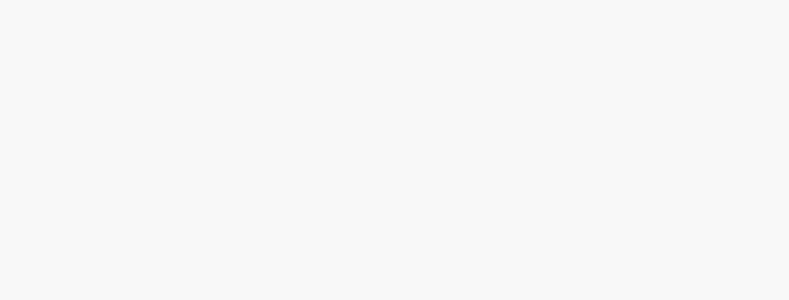
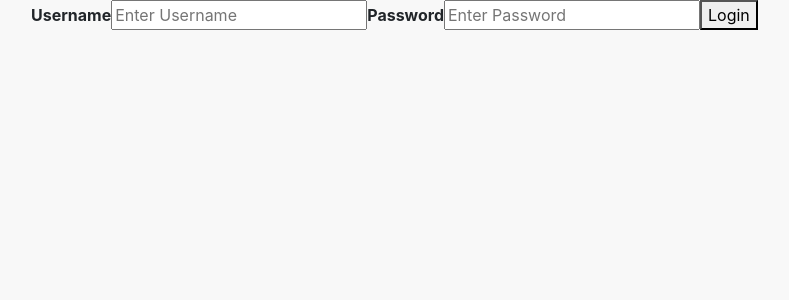
Before and after one commit to DawtDawt/UBCLocalHack2019, a React (Create React App) app: page /login in a window 1280 px wide. Shown: the top 300 px of the page, without its empty margins (54-843 px from the left). Built offline with nearby package versions, Linux system fonts and the light colour scheme.

Commit message:
login html

```diff
--- a/src/App.js
+++ b/src/App.js
@@ -2,13 +2,14 @@ import React from 'react';
 import './App.css';
 import {Route, Switch} from 'react-router-dom'
 import Homepage from "./components/Homepage";
+import Login from "./components/Login";
 
 function App() {
   return (
       <React.Fragment>
         <Switch>
           <Route exact path={"/"} component={Homepage}/>
-          {/*<Route exact path={"/login"} component={Login}/>*/}
+          <Route exact path={"/login"} component={Login}/>
           {/*<Route exact path={"/login"} component={SignUp}/>*/}
         </Switch>
       </React.Fragment>
--- a/src/components/Login.js
+++ b/src/components/Login.js
@@ -0,0 +1,21 @@
+import React from 'react'
+
+class Login extends React.Component {
+    render() {
+        return (
+            <React.Fragment>
+                <div class="container">
+                    <label for="userName"><b>Username</b></label>
+                    <input type="text" placeholder="Enter Username" name="UserName" required></input>
+
+                    <label for="password"><b>Password</b></label>
+                    <input type="password" placeholder="Enter Password" name="password" requred></input>
+
+                    <button type="submit">Login</button>
+                </div>
+            </React.Fragment>
+        )
+    }
+}
+
+export default Login;
```
Also changed, not shown: 2 other files (tests, documents, lock files or other folders).
